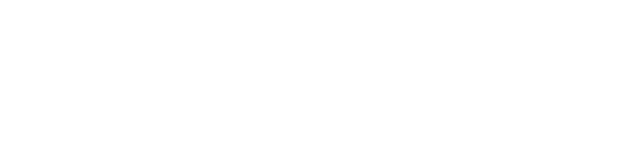
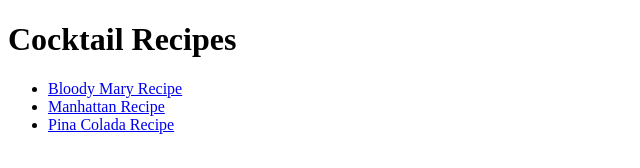
Before and after one commit to FlakkPanzer/TheRecipe, a plain HTML site: page index.html in a window 1280 px wide. Shown: the whole page, without its empty margins (0-640 px from the left). Drawn offline with Linux system fonts and the light colour scheme.

Commit message:
Added relative links to all three recipes

```diff
--- a/index.html
+++ b/index.html
@@ -2,11 +2,17 @@
 <html lang ="en">
     <head>
         <meta charset = "UTF-8">
-        <title>The Recipes</title>
+        <title>Popular Cocktail Recipes</title>
     </head>
 
     <body>
-
+        <h1>Cocktail Recipes</h1>
+        <ul>
+            <!-- ./ Tells the compiler to start looking relative to the current directory this file is located.-->
+            <li><a href = "./recipes/bloody_mary.html">Bloody Mary Recipe</a></li>
+            <li><a href = "./recipes/manhattan.html">Manhattan Recipe</a></li>
+            <li><a href = "./recipes/pina_colada.html">Pina Colada Recipe</a></li>
+        </ul>
     </body>
 
 </html>
```
